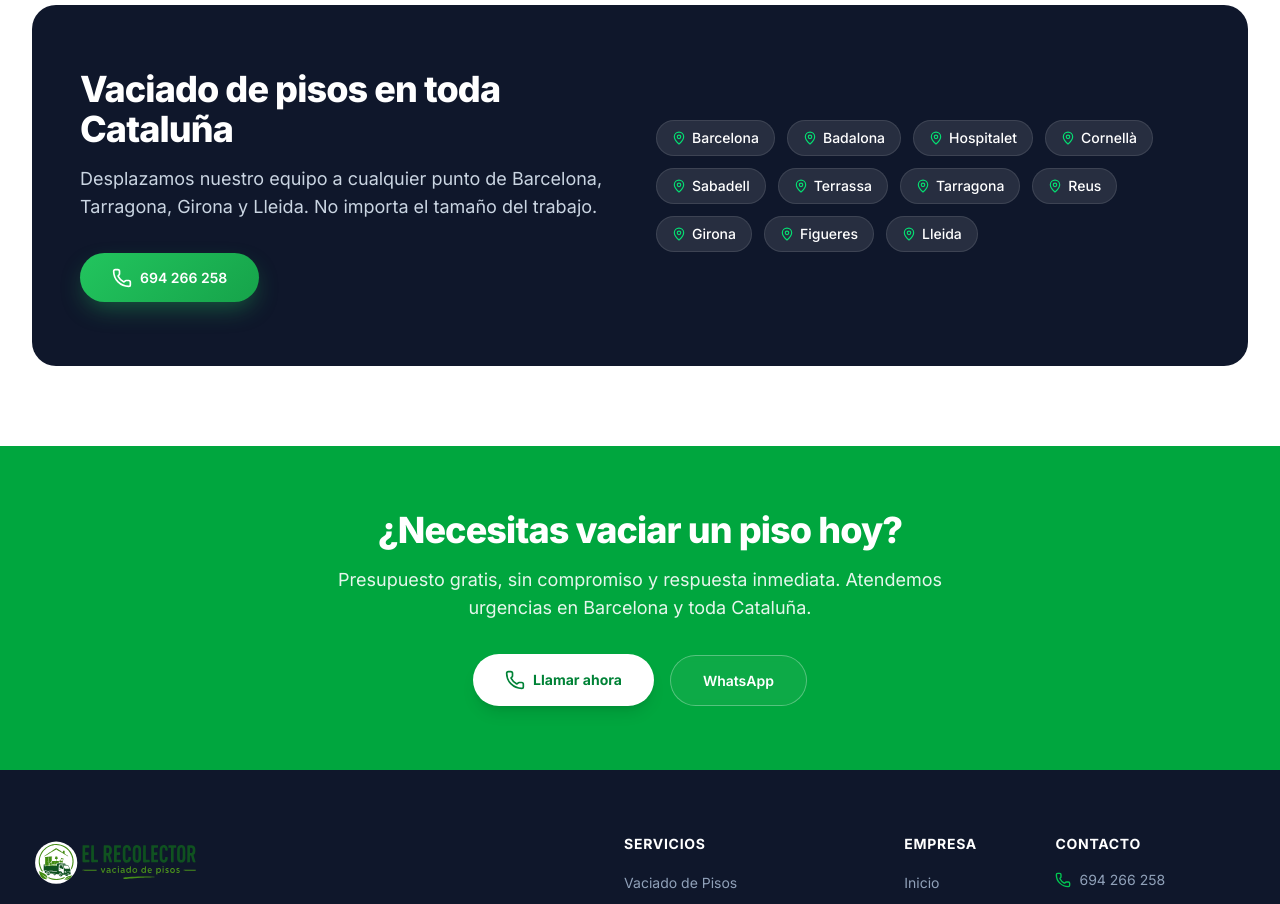
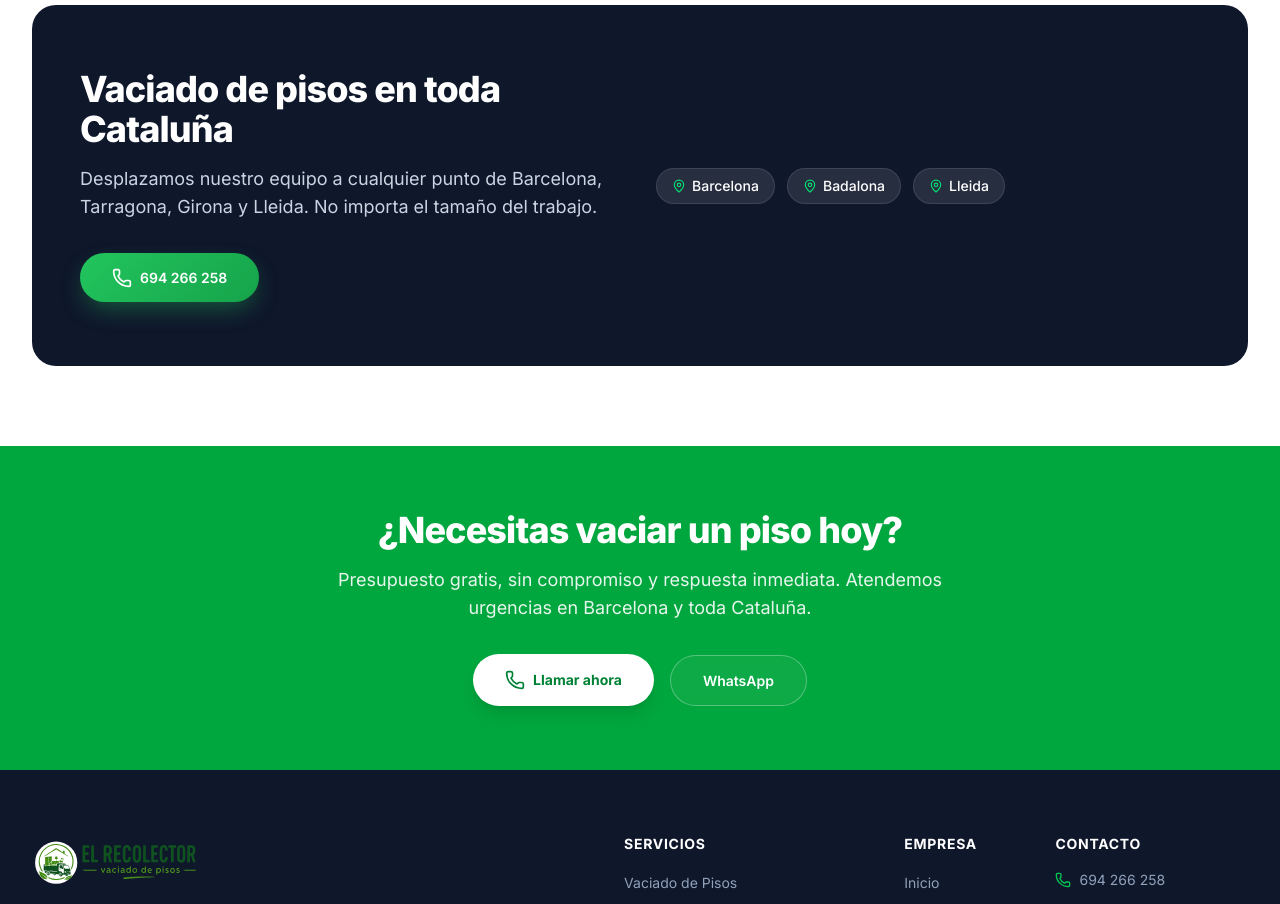
Before and after one commit to creativedesignseo/trayec-web, a React (Vite) app: page /vaciado-pisos in a window 1280 px wide. Shown: the part 1960-2864 px from the top of the page. Built offline with nearby package versions, Linux system fonts and the light colour scheme.

Commit message:
content: remove specified cities from VaciadoPisos city list
Removed from the 'Vaciado de pisos en toda Cataluña' section:
Hospitalet, Cornellà, Sabadell, Terrassa, Tarragona, Reus, Girona, Figueres.
Remaining cities: Barcelona, Badalona, Lleida.

```diff
--- a/src/pages/VaciadoPisos.tsx
+++ b/src/pages/VaciadoPisos.tsx
@@ -13,8 +13,7 @@ const beneficios = [
 ];
 
 const ciudades = [
-  'Barcelona', 'Badalona', 'Hospitalet', 'Cornellà', 'Sabadell', 'Terrassa',
-  'Tarragona', 'Reus', 'Girona', 'Figueres', 'Lleida'
+  'Barcelona', 'Badalona', 'Lleida'
 ];
 
 export default function VaciadoPisos() {
```
